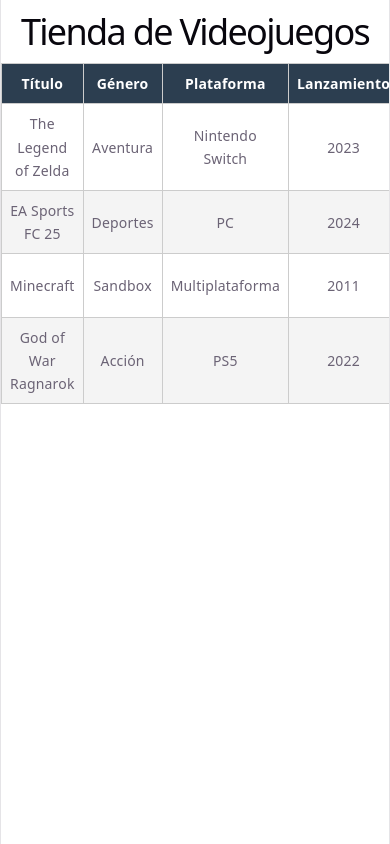
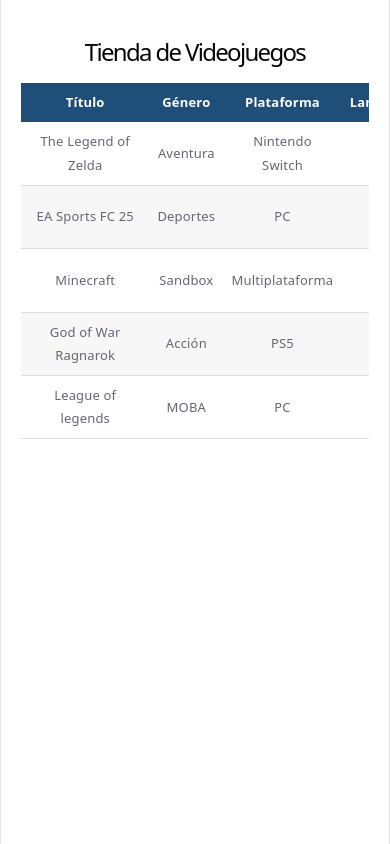
Before and after one commit to OskarPaul93/Taller-Renderizado-y-Props-OJ, a React (Vite) app in the folder tienda videojuegos/: page / in a window 390 px wide. Built offline with nearby package versions, Linux system fonts and the light colour scheme.

Commit message:
Diseño Responsivo

```diff
--- a/tienda videojuegos/src/App.jsx
+++ b/tienda videojuegos/src/App.jsx
@@ -7,8 +7,9 @@
   const [videojuegos] = useState(data);
 
   return (
-    <div>
-      <h1>Tienda de Videojuegos</h1>
+    <div style={{ padding: "20px" }}>
+      <h1 style={{ textAlign: "center" }}>
+        Tienda de Videojuegos</h1>
 
       <TablaVideojuegos videojuegos={videojuegos} />
 
--- a/tienda videojuegos/src/components/TablaVideojuegos.css
+++ b/tienda videojuegos/src/components/TablaVideojuegos.css
@@ -1,47 +1,69 @@
-.tabla-container{
-    width:100%;
-    overflow-x:auto;
+/* Contenedor principal */
+.tabla-container {
+    width: 100%;
+    overflow-x: auto; /* Permite scroll horizontal */
+    margin: 20px auto;
 }
 
-table{
-    width:100%;
-    border-collapse:collapse;
+/* Tabla */
+table {
+    width: 100%;
+    min-width: 800px; /* Evita que las columnas se compriman demasiado */
+    border-collapse: collapse;
+    background: white;
+    box-shadow: 0 2px 8px rgba(0,0,0,.15);
 }
 
-th{
-    background:#2c3e50;
-    color:white;
+/* Encabezados */
+th {
+    background: #1f4e79;
+    color: white;
+    padding: 12px;
+    text-align: center;
 }
 
-th,
-td{
-    padding:12px;
-    border:1px solid #ccc;
-    text-align:center;
+/* Celdas */
+td {
+    padding: 10px;
+    border-bottom: 1px solid #ddd;
+    text-align: center;
 }
 
-tr:nth-child(even){
-    background:#f4f4f4;
+/* Filas alternas */
+tr:nth-child(even) {
+    background: #f7f7f7;
 }
 
-progress{
-    width:120px;
-    height:18px;
+/* Efecto al pasar el mouse */
+tr:hover {
+    background: #eef5ff;
 }
 
-@media(max-width:768px){
-
-table{
-    font-size:14px;
+/* Barra de progreso */
+progress {
+    width: 120px;
+    height: 18px;
 }
 
-th,
-td{
-    padding:8px;
+/* Responsive */
+@media (max-width: 768px) {
+
+    h1{
+        font-size: 24px;
+        text-align: center;
+    }
+
+    table{
+        min-width: 700px;
+    }
+
+    th,
+    td{
+        padding: 8px;
+        font-size: 13px;
+    }
+
+    progress{
+        width: 90px;
+    }
 }
-
-progress{
-    width:90px;
-}
-
-}
--- a/tienda videojuegos/src/data/videojuegos.js
+++ b/tienda videojuegos/src/data/videojuegos.js
@@ -38,6 +38,16 @@
     precio: 49.99,
     disponible: true,
     progreso: 1
+  },
+  {
+    id: 5,
+    titulo: "League of legends",
+    genero: "MOBA",
+    plataforma: "PC",
+    lanzamiento: 2009,
+    precio: 0,
+    disponible: true,
+    progreso: 0.75
   }
 ];
 
```
